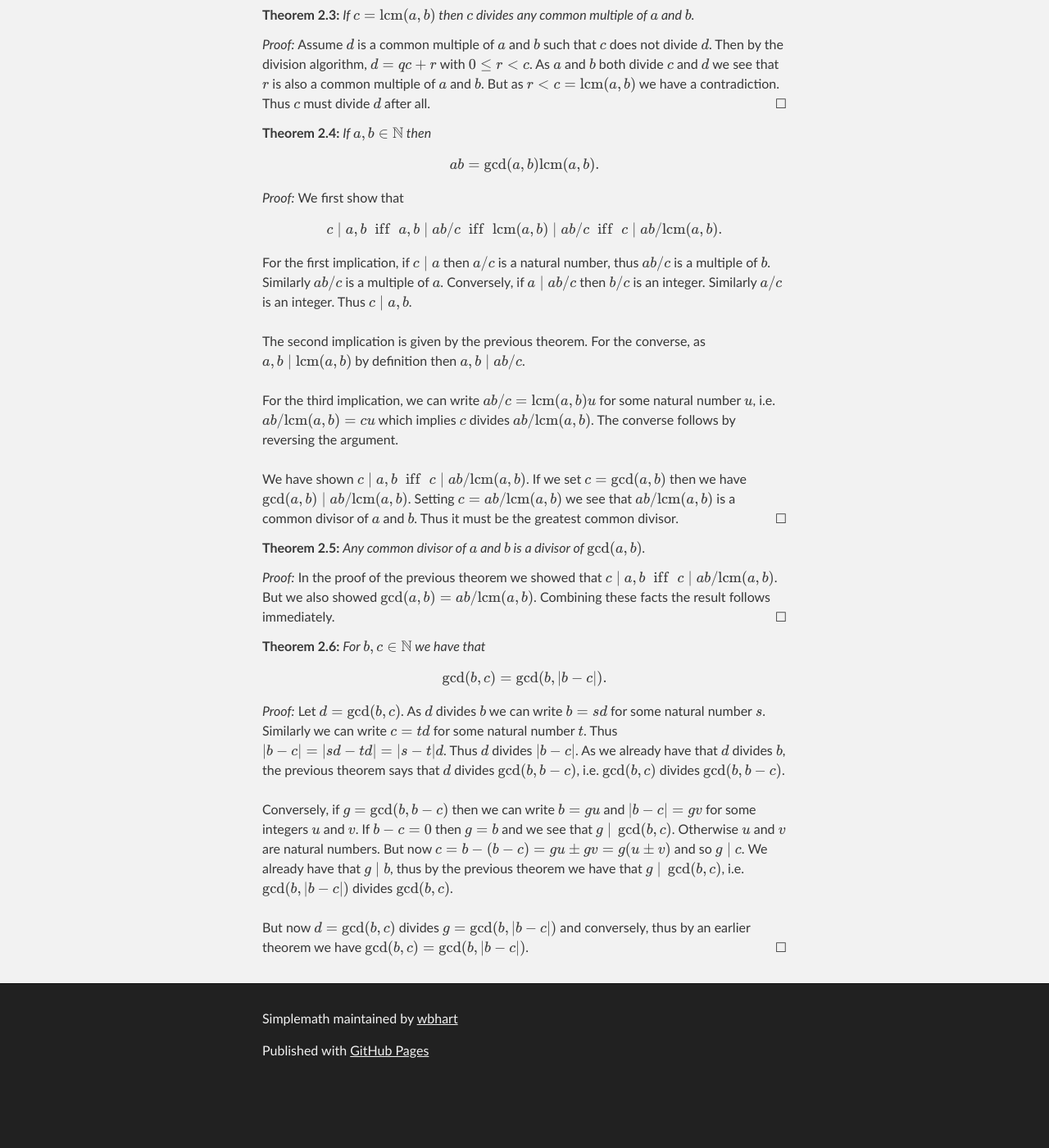
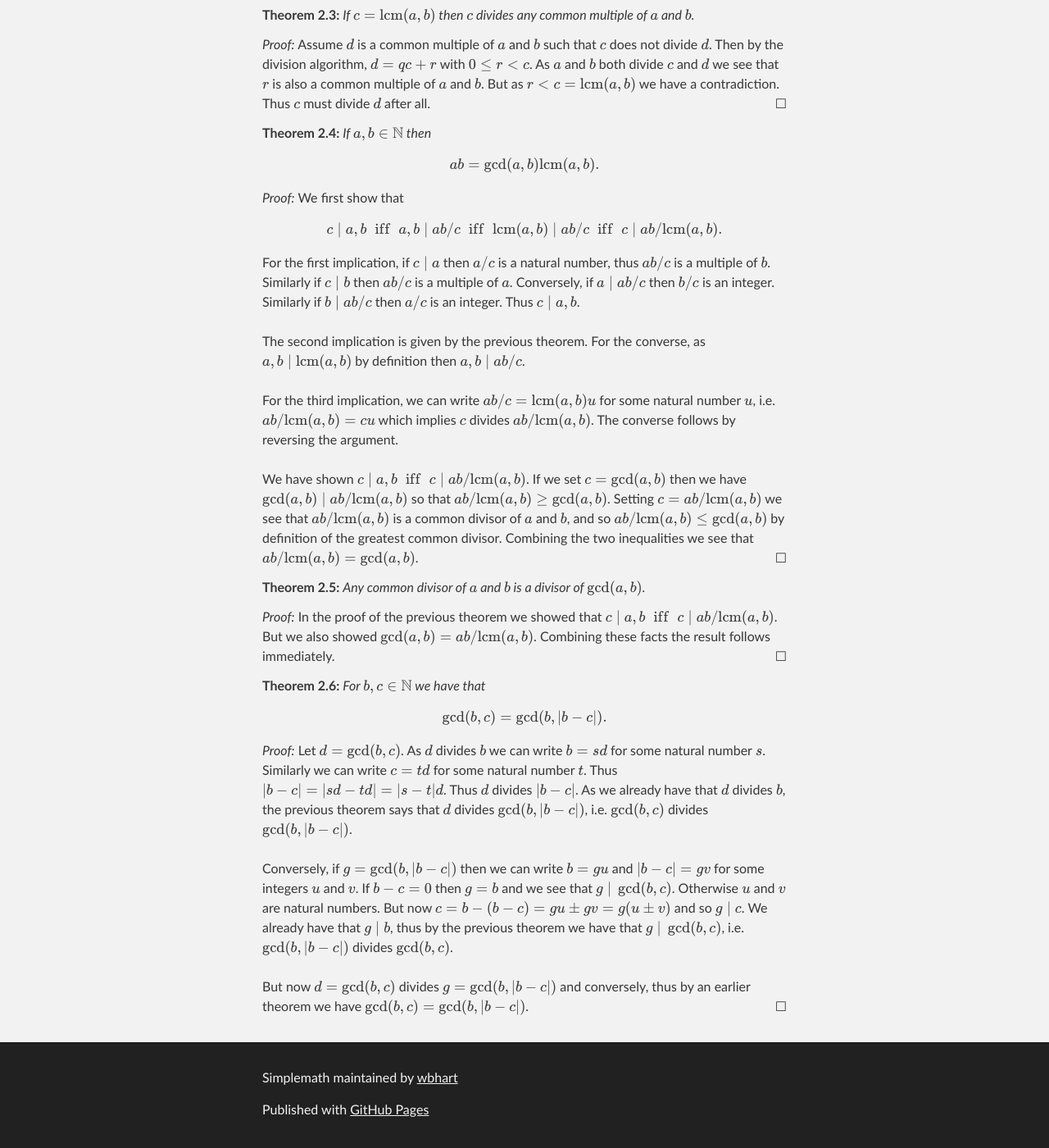
Before and after one commit to wbhart/SimpleMath, a Jekyll site: the page built from test.html, in a window 1280 px wide and 1400 px high, scrolled down 1276 px. Shown: the whole window at 82% size. Built offline with Jekyll 4.4.1, drawn with Linux system fonts in a browser that asks for light colours; formulas are drawn with MathJax 3; before the commit the page ends 2604 px from its top, so only the background shows below that; some of the changed text lies outside the part shown.

Commit message:
Update test.html

```diff
--- a/test.html
+++ b/test.html
@@ -7,15 +7,14 @@ title: Blogging Like a Hacker
 
 <definition>The <u>integers</u> are the counting numbers,  positive, negative and zero, i.e.
 \(\ldots, -2, -1, 0, 1, 2, \ldots\). We denote the set of integers by \(\mathbb{Z}\). We sometimes write
-\(\mathbb{Z}_{\geq 0}\) or \(\mathbb{Z}_{< 0}\) for the set of integers greater than or equal to zero
-or less than zero, respectively, and so on.
+\(\mathbb{Z}_{\geq 0}\) for the set of integers greater than or equal to zero, etc.
 </definition>
 
 <definition> For integers \(a\) and \(b \neq 0\) we say that \(a\) is <u>divisible</u> by \(b\) (or that
-\(b\) <u>divides</u> \(a\)) if there is an integer \(c\) such that \(a = bc\). We write \(b \;|\; a\)
+\(b\) <u>divides</u> \(a\)) if there is an integer \(c\) such that \(a = bc\). We write \(b \;|\; a\).
 </definition>
 
-<definition> For \(a \in \mathbb{Z}\) we define \(|a|\) to be \(-a\) if \(a < 0\) and to be \(a\) otherwise.
+<definition> For \(a \in \mathbb{Z}\) we define \(|a|\) to be \(-a\) if \(a < 0\) and \(a\) if \(a \geq 0\).
 We call \(|a|\) the <u>absolute value</u> of \(a\). Note that for all \(a \in \mathbb{Z}\) we have \(|a| \geq 0\).
 </definition>
 
@@ -27,7 +26,7 @@ numbers by \(\mathbb{N}\).
 </theorem>
 
 <proof> We have that \(a = bc\) for some natural number \(c\). If \(c = 1\) then \(a = b\). Otherwise \(c > 1\)
-and \(a = b + (c-1)b > b\).
+and \(a = b + (c-1)b > b\), as \(c-1) \geq 0\).
 </proof>
 
 <theorem> If \(a, b \in \mathbb{N}\) and \(b \;|\; a\) and \(a \;|\; b\) then \(a = b\).
@@ -85,8 +84,8 @@ must divide \(d\) after all.
 \;\;\mbox{iff}\;\; c \;|\; ab/\mbox{lcm}(a, b).\]
 
 For the first implication, if \(c \;|\; a\) then \(a/c\) is a natural number, thus \(ab/c\) is a multiple of \(b\).
-Similarly \(ab/c\) is a multiple of \(a\). Conversely, if \(a \;|\; ab/c\) then \(b/c\) is an integer. Similarly
-\(a/c\) is an integer. Thus \(c \;|\; a, b\). </br></br>
+Similarly if \(c \;|\; b\) then \(ab/c\) is a multiple of \(a\). Conversely, if \(a \;|\; ab/c\) then \(b/c\) is an
+integer. Similarly if \(b \;|\; ab/c\) then \(a/c\) is an integer. Thus \(c \;|\; a, b\). </br></br>
 
 The second implication is given by the previous theorem. For the converse, as \(a, b \;|\; \mbox{lcm}(a, b)\) by definition
 then \(a, b \;|\; ab/c\). </br></br>
@@ -96,8 +95,10 @@ For the third implication, we can write \(ab/c = \mbox{lcm}(a, b)u\) for some na
 the argument. </br></br>
 
 We have shown \(c \;|\; a, b \;\;\mbox{iff}\;\; c \;|\; ab/\mbox{lcm}(a, b)\). If we set \(c = \gcd(a, b)\) then we
-have \(\gcd(a, b) \;|\; ab/\mbox{lcm}(a, b)\). Setting \(c = ab/\mbox{lcm}(a, b)\) we see that \(ab/\mbox{lcm}(a, b)\)
-is a common divisor of \(a\) and \(b\). Thus it must be the greatest common divisor.
+have \(\gcd(a, b) \;|\; ab/\mbox{lcm}(a, b)\) so that \(ab/\mbox{lcm}(a, b) \geq \gcd(a, b)\). Setting
+\(c = ab/\mbox{lcm}(a, b)\) we see that \(ab/\mbox{lcm}(a, b)\) is a common divisor of \(a\) and \(b\), and so
+\(ab/\mbox{lcm}(a, b) \leq \gcd(a, b)\) by definition of the greatest common divisor. Combining the two inequalities
+we see that \(ab/\mbox{lcm}(a, b) = \gcd(a, b)\).
 </proof>
 
 <theorem> Any common divisor of \(a\) and \(b\) is a divisor of \(\gcd(a, b)\).
@@ -113,10 +114,10 @@ we also showed \(\gcd(a, b) = ab/\mbox{lcm}(a, b)\). Combining these facts the r
 
 <proof> Let \(d = \gcd(b, c)\). As \(d\) divides \(b\) we can write \(b = sd\) for some natural number \(s\). Similarly
 we can write \(c = td\) for some natural number \(t\). Thus \(|b - c| = |sd - td| = |s - t|d\). Thus \(d\) divides
-\(|b - c|\). As we already have that \(d\) divides \(b\), the previous theorem says that \(d\) divides \(\gcd(b, b - c)\),
-i.e. \(\gcd(b, c)\) divides \(\gcd(b, b - c)\). </br></br>
+\(|b - c|\). As we already have that \(d\) divides \(b\), the previous theorem says that \(d\) divides \(\gcd(b, |b - c|)\),
+i.e. \(\gcd(b, c)\) divides \(\gcd(b, |b - c|)\). </br></br>
 
-Conversely, if \(g = \gcd(b, b - c)\) then we can write \(b = gu\) and \(|b - c| = gv\) for some integers \(u\) and
+Conversely, if \(g = \gcd(b, |b - c|)\) then we can write \(b = gu\) and \(|b - c| = gv\) for some integers \(u\) and
 \(v\). If \(b - c = 0\) then \(g = b\) and we see that \(g \;|\; \gcd(b, c)\). Otherwise \(u\) and \(v\) are natural
 numbers. But now \(c = b - (b - c) = gu \pm gv = g(u \pm v)\) and so \(g \;|\; c\). We already have that \(g \;|\; b\),
 thus by the previous theorem we have that \(g \;|\; \gcd(b, c)\), i.e. \(\gcd(b, |b - c|)\) divides \(\gcd(b, c)\).
```
